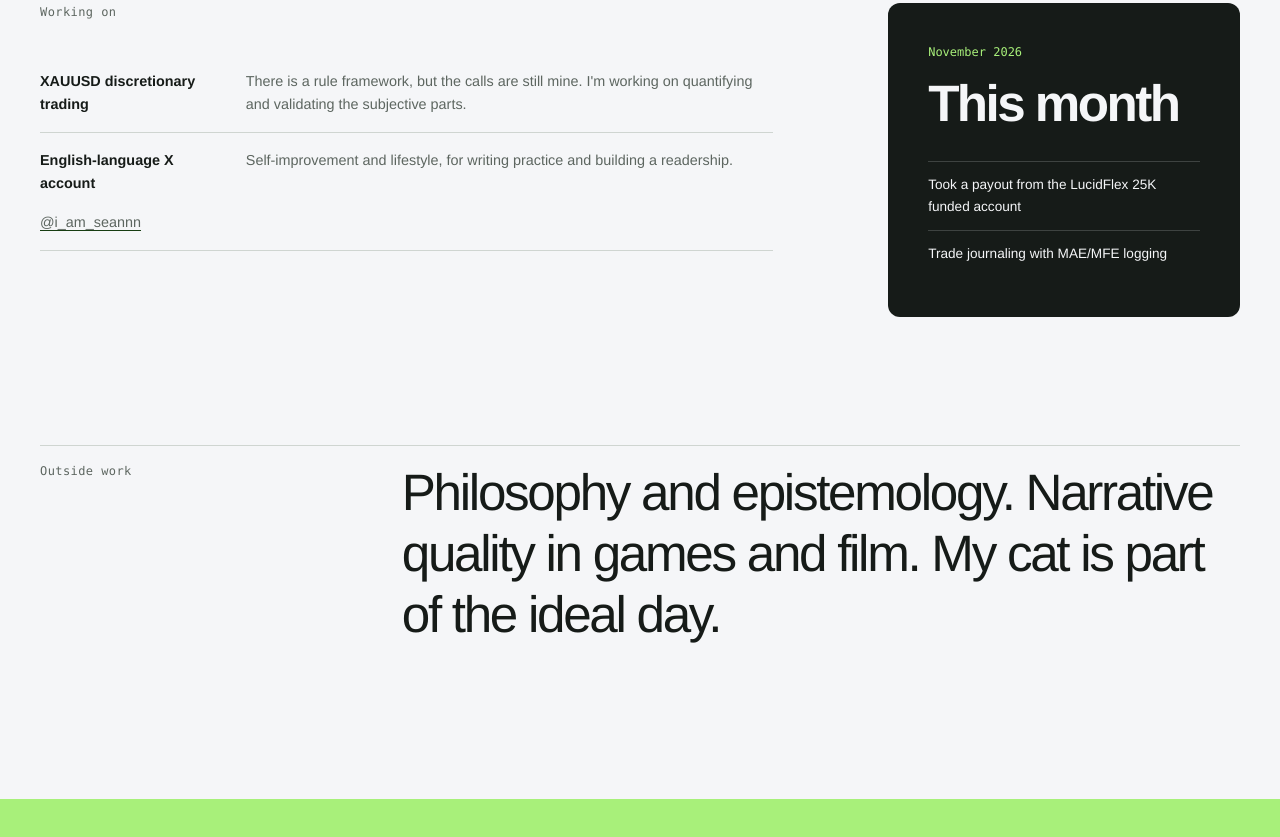
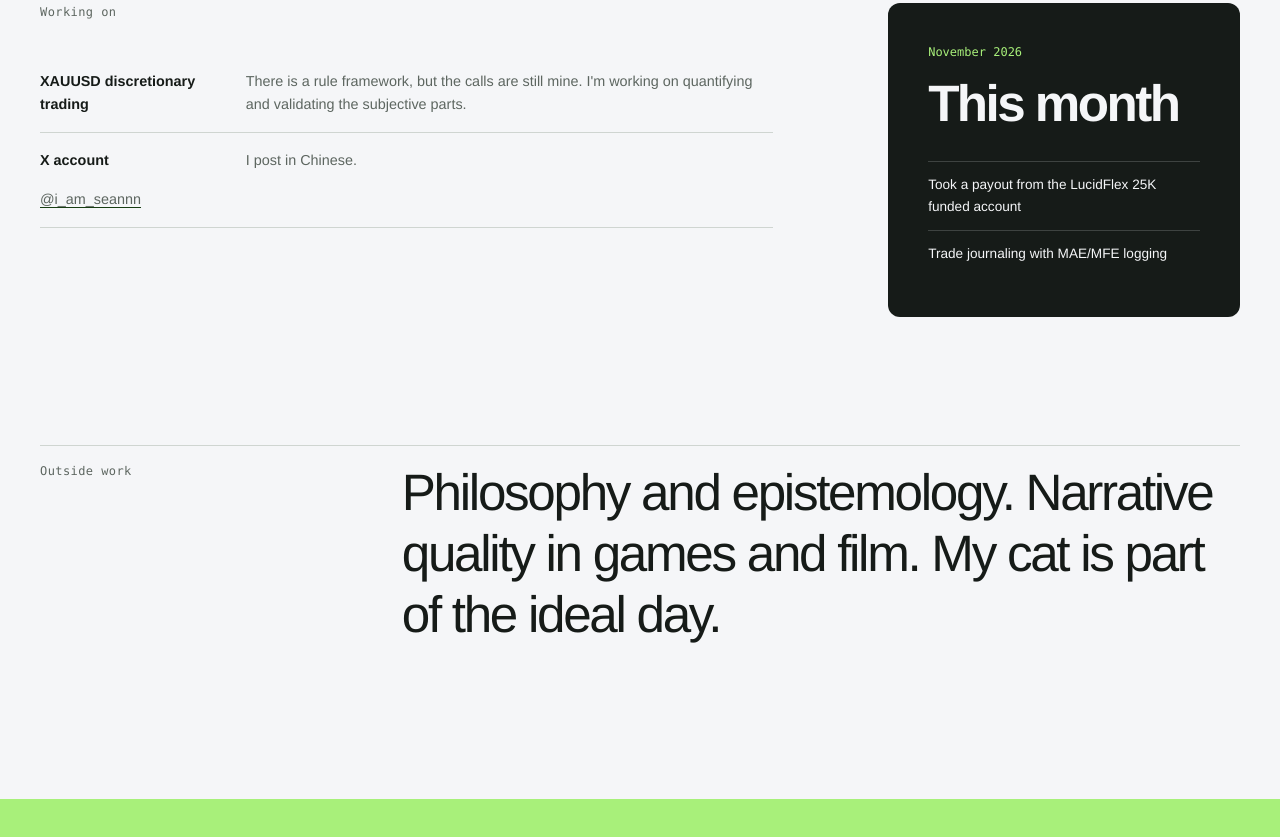
Before and after one commit to seanlu2006/sean-lu-site, a plain HTML site: page index.html in a window 1280 px wide. Shown: the part 5436-6273 px from the top of the page. Drawn offline with Linux system fonts and the light colour scheme.

Commit message:
Working on: the X account posts in Chinese

```diff
--- a/index.html
+++ b/index.html
@@ -266,7 +266,7 @@
           <p class="micro-label">Working on</p>
           <ul class="now-list">
             <li><strong>XAUUSD discretionary trading</strong>There is a rule framework, but the calls are still mine. I'm working on quantifying and validating the subjective parts.</li>
-            <li><strong>English-language X account</strong>Self-improvement and lifestyle, for writing practice and building a readership. <a href="https://x.com/i_am_seannn">@i_am_seannn</a></li>
+            <li><strong>X account</strong>I post in Chinese. <a href="https://x.com/i_am_seannn">@i_am_seannn</a></li>
           </ul>
         </div>
         <aside class="month-note">
```
